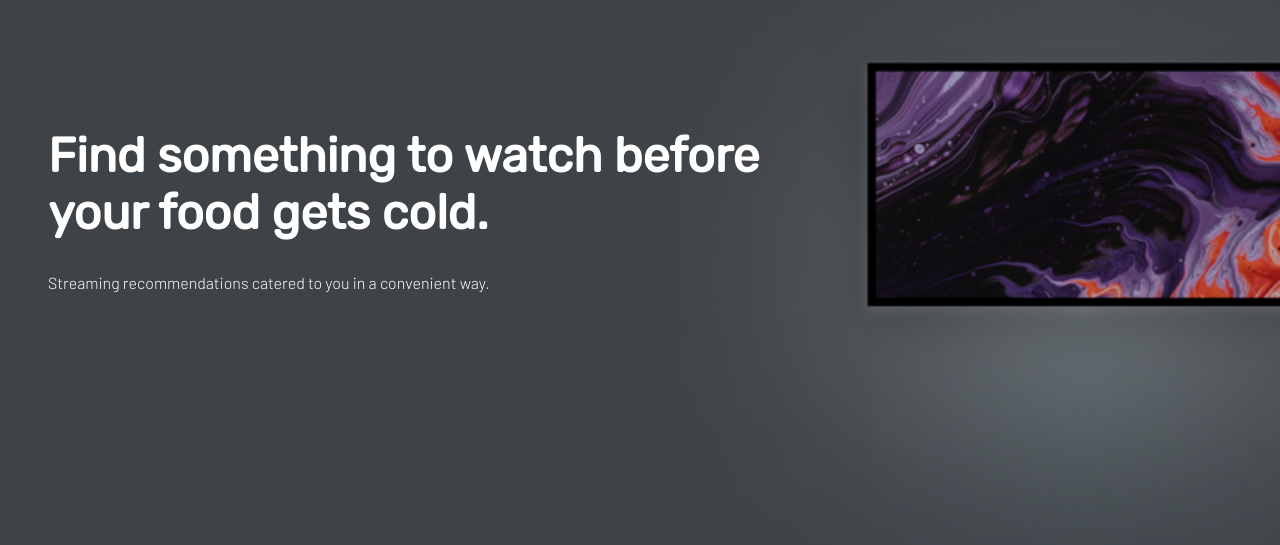
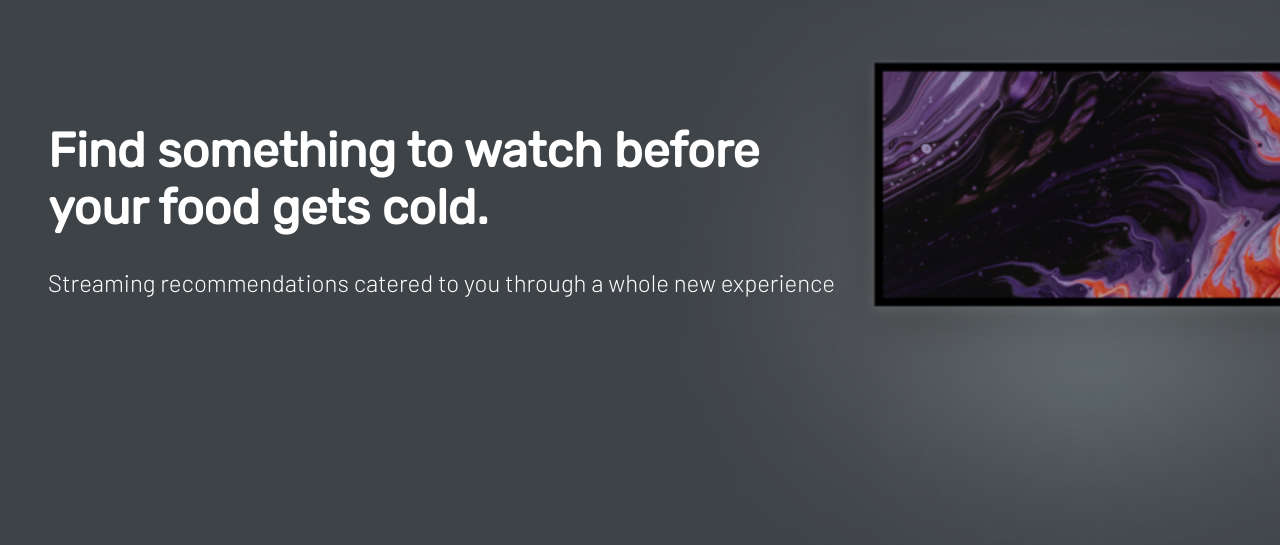
Before and after one commit to SebKrusz/BrainStation-x-Roku-Team3-A-, a React (Create React App) app: page / in a window 1280 px wide. Shown: the part 193-738 px from the top of the page. Built offline with nearby package versions, Linux system fonts and the light colour scheme.

Commit message:
fixed slogan text

```diff
--- a/src/components/Hero/Hero.js
+++ b/src/components/Hero/Hero.js
@@ -9,7 +9,9 @@ export const Hero = () => {
       <div className="hero">
         <div className="hero__text">
           <h1 className="hero__text--title">Find something to watch before your food gets cold.</h1>
-          <h4>Streaming recommendations catered to you in a convenient way.</h4>
+          <h4 className="hero__text--slogan">
+            Streaming recommendations catered to you through a whole new experience
+          </h4>
         </div>
         <div className="hero__image">
           <img className="hero__image--image" src={image} alt="" />
--- a/src/components/Hero/Hero.scss
+++ b/src/components/Hero/Hero.scss
@@ -6,11 +6,14 @@
   align-items: center;
   &__text {
     margin-left: 3rem;
-    margin-right: 1rem;
+    margin-right: 2rem;
     padding-bottom: 8rem;
     &--title {
       padding-bottom: 2rem;
       font-size: 3rem;
+    }
+    &--slogan {
+      font-size: 1.5rem;
     }
   }
   &__image {
```
